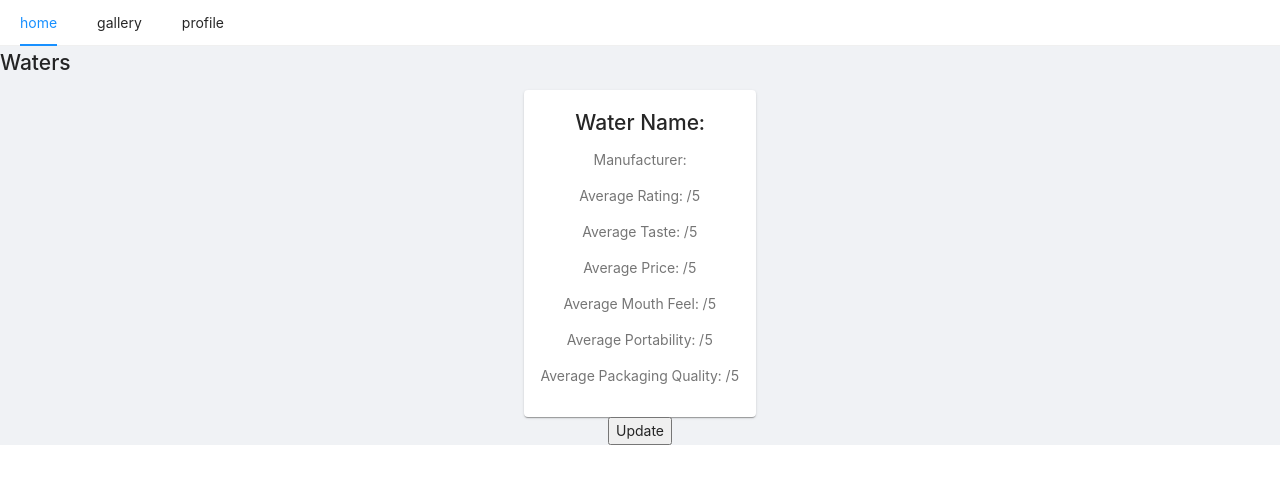
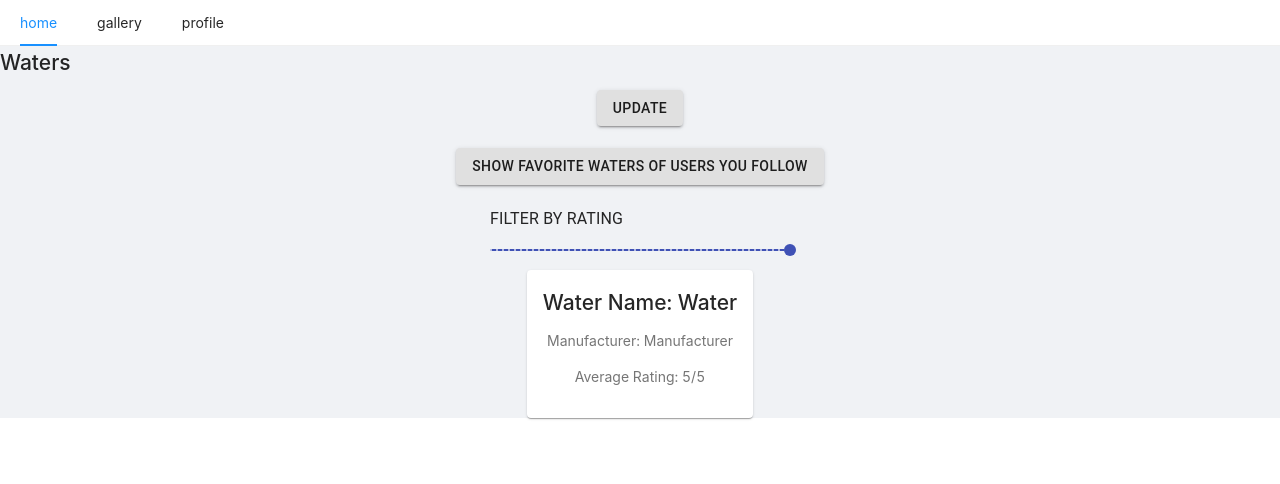
Before and after one commit to mattwalo32/H2HonestReviews, a React (Create React App) app in the folder frontend/: page /gallery in a window 1280 px wide. Shown: the top 484 px of the page. Built offline with nearby package versions, Linux system fonts and the light colour scheme.

Commit message:
static UI funtional

```diff
--- a/frontend/src/WaterGallery.js
+++ b/frontend/src/WaterGallery.js
@@ -4,8 +4,11 @@ import { Layout, Menu} from "antd";
 import { makeStyles } from '@material-ui/core/styles';
 import Paper from '@material-ui/core/Paper';
 import Grid from '@material-ui/core/Grid';
+import Typography from '@material-ui/core/Typography';
+import Slider from '@material-ui/core/Slider';
+import Button from '@material-ui/core/Button';
 
-const useStyles = makeStyles((theme) => ({
+const useStylesGrid = makeStyles((theme) => ({
   root: {
     flexGrow: 1,
   },
@@ -16,16 +19,23 @@ const useStyles = makeStyles((theme) => ({
   },
 }));
 
+const useStylesSlider = makeStyles({
+  root: {
+    width: 300,
+  },
+});
+
 
 function WaterGallery() {
-  const classes = useStyles();
+  const gridClasses = useStylesGrid();
+  const sliderClasses = useStylesSlider();
 
   const [waterList, setWaterList] = useState([]);
   const [waterListUpdated, setWaterListUpdated] = useState(false);
 
-  const dummyData = [{waterName: 'Water', waterManufacturer: 'Manufacturer',
-                      waterAvgRating: 5, waterAvgTaste: 5, waterAvgPrice: 5,
-                      waterAvgMouthFeel: 5, waterAvgPortability: 5, waterAvgPackQual: 5}]
+  const [sliderValue, setSliderValue] = React.useState(30);
+
+  const dummyData = [{waterName: "Water", waterManufacturer: "Manufacturer", waterAvgRating: 5}]
   /*
   useEffect(() => {
     Axios.get('http://localhost:3002/api/get_waters').then((response) => {
@@ -36,7 +46,6 @@ function WaterGallery() {
   const updateWaterList = () => {
     console.log(waterListUpdated)
     if (!waterListUpdated) {
-      console.log("here!")
       setWaterListUpdated(true);
       setWaterList(waterList.concat(dummyData));
     }
@@ -46,32 +55,44 @@ function WaterGallery() {
     setWaterListUpdated(false);
   }
 
+  const handleSliderChange = (event, newValue) => {
+    setSliderValue(newValue);
+  };
+
   return (
     <div className="WaterGallery">
       <h1> Waters </h1>
       {updateWaterList()}
       <div className="form">
-        <div className={classes.root}>
+        <Button variant="contained" onClick={setWaterListNeedsUpdate}> Update</Button>
+        <br></br>
+        <Button variant="contained" onClick={setWaterListNeedsUpdate}> Show Favorite Waters of Users You Follow</Button>
+        <br></br>
+        <div className={sliderClasses.root}>
+          <Typography id="continuous-slider" gutterBottom>
+            FILTER BY RATING
+          </Typography>
+          <Slider value={sliderValue} onChange={handleSliderChange} valueLabelDisplay="auto"
+                  step={0.1}
+                  marks
+                  min={0}
+                  max={5} />
+        </div>
+        <div className={gridClasses.root}>
           <Grid container spacing={3}>
-            {waterList.map((index, val) => {
+            {waterList.map((val, index) => {
               return (
                 <Grid key={index} item>
-                  <Paper className={classes.paper}>
+                  <Paper className={gridClasses.paper}>
                     <h1>Water Name: {val.waterName} </h1>
                     <p>Manufacturer: {val.waterManufacturer}</p>
                     <p>Average Rating: {val.waterAvgRating}/5</p>
-                    <p>Average Taste: {val.waterAvgTaste}/5</p>
-                    <p>Average Price: {val.waterAvgPrice}/5</p>
-                    <p>Average Mouth Feel: {val.waterAvgMouthFeel}/5</p>
-                    <p>Average Portability: {val.waterAvgPortability}/5</p>
-                    <p>Average Packaging Quality: {val.waterAvgPackQual}/5</p>
                   </Paper>
                 </Grid>
               );
             })}
           </Grid>
         </div>
-        <button onClick={setWaterListNeedsUpdate}> Update</button>
       </div>
     </div>
   );
```
